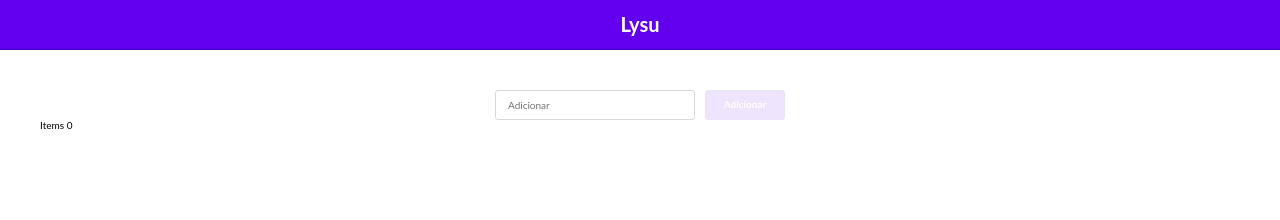
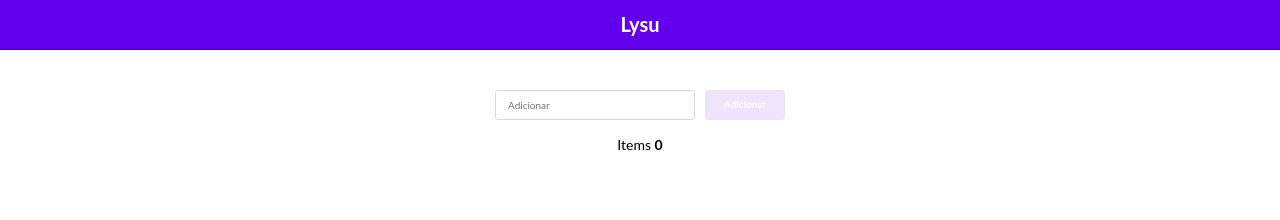
Before and after one commit to jandersonmartins/lysu, a React (Create React App) app: page / in a window 1280 px wide. Shown: the top 220 px of the page. Built offline with nearby package versions, Linux system fonts and the light colour scheme.

Commit message:
Create TotalItems component

```diff
--- a/src/Shopping/Shopping.js
+++ b/src/Shopping/Shopping.js
@@ -2,6 +2,7 @@ import React, { useReducer } from 'react'
 import reducer, { INITIAL_STATE, Types } from './reducer'
 import { AddItem } from './AddItem'
 import { ShoppingList } from './ShoppingList'
+import { TotalItems } from './TotalItems'
 import * as S from './Shopping.styles'
 
 const Shopping = () => {
@@ -18,15 +19,17 @@ const Shopping = () => {
         <AddItem onItem={handleOnItem} />
       </div>
 
+      <S.TotalItemsContainer>
+        <TotalItems items={state.items} />
+      </S.TotalItemsContainer>
+
       <div>
-        {/** TODO: Total items component */}
-        Items {state.items.length}
-
         <S.ListContainer>
           <ShoppingList
             items={state.items}
             onQuantity={console.log}
             onValueChange={console.log}
+            onRemove={console.log}
           />
         </S.ListContainer>
       </div>
--- a/src/Shopping/Shopping.styles.js
+++ b/src/Shopping/Shopping.styles.js
@@ -5,4 +5,11 @@ const ListContainer = styled.div`
   justify-content: center;
 `
 
-export { ListContainer }
+const TotalItemsContainer = styled.div`
+  display: flex;
+  align-items: center;
+  justify-content: center;
+  height: 5rem;
+`
+
+export { ListContainer, TotalItemsContainer }
--- a/src/Shopping/ShoppingList/ShoppingList.js
+++ b/src/Shopping/ShoppingList/ShoppingList.js
@@ -6,7 +6,8 @@ import * as S from './ShoppingList.styles'
 const ShoppingList = ({
   items,
   onQuantity,
-  onValueChange
+  onValueChange,
+  onRemove
 }) => (
   <S.Ul>
     {items.map(item =>
@@ -15,6 +16,7 @@ const ShoppingList = ({
         item={item}
         onQuantity={onQuantity}
         onValueChange={onValueChange}
+        onRemove={onRemove}
       />
     )}
   </S.Ul>
@@ -30,7 +32,8 @@ ShoppingList.propTypes = {
     })
   ),
   onQuantity: PropTypes.func,
-  onValueChange: PropTypes.func
+  onValueChange: PropTypes.func,
+  onRemove: PropTypes.func
 }
 
 export default ShoppingList
--- /dev/null
+++ b/src/Shopping/TotalItems/TotalItems.js
@@ -0,0 +1,13 @@
+import React from 'react'
+import PropTypes from 'prop-types'
+import * as S from './TotalItems.styles'
+
+const TotalItems = ({ items }) => (
+  <S.Span>Items <S.Strong>{items.length}</S.Strong></S.Span>
+)
+
+TotalItems.propTypes = {
+  items: PropTypes.array
+}
+
+export default TotalItems
--- /dev/null
+++ b/src/Shopping/TotalItems/TotalItems.styles.js
@@ -0,0 +1,11 @@
+import styled from 'styled-components'
+
+const Span = styled.span`
+  font-size: 1.4rem;
+`
+
+const Strong = styled.strong`
+  font-weight: 700;
+`
+
+export { Span, Strong }
--- /dev/null
+++ b/src/Shopping/TotalItems/index.js
@@ -0,0 +1,3 @@
+import TotalItems from './TotalItems'
+
+export { TotalItems }
```
Also changed, not shown: 2 other files (tests, documents, lock files or other folders).
